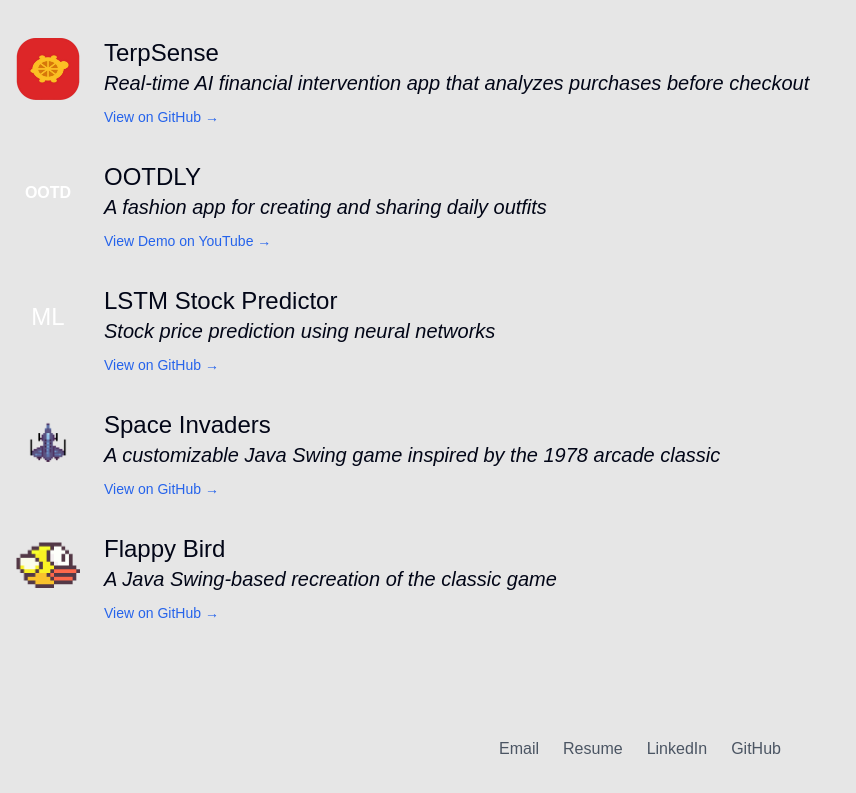
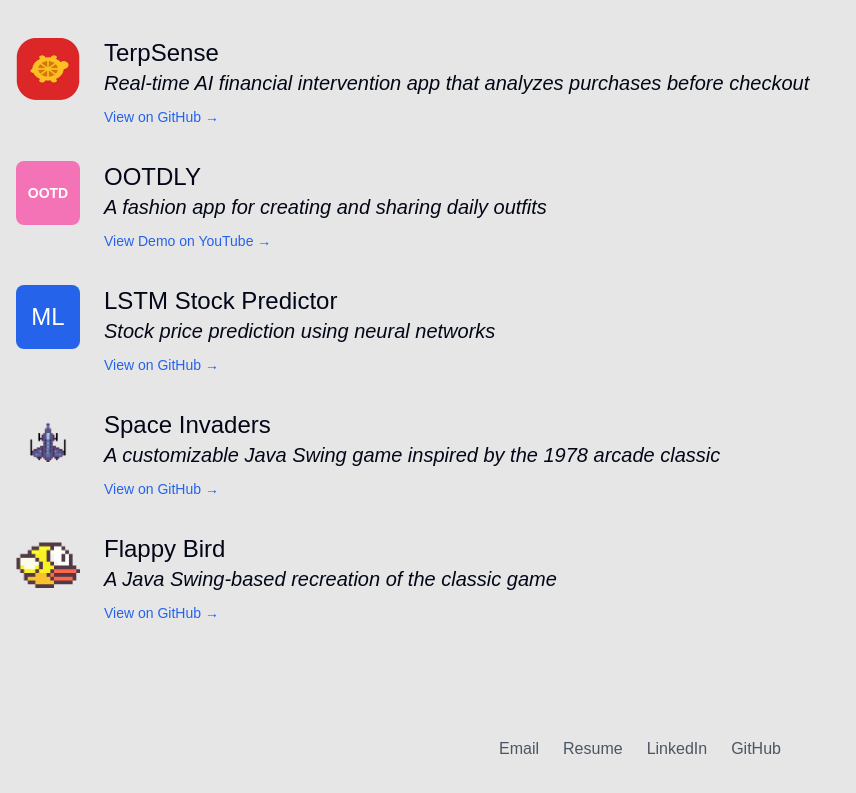
Before and after one commit to Aman-Bollam/aman-folio, a Next.js app: page / in a window 1280 px wide. Shown: the part 1541-2334 px from the top of the page, without its empty margins (0-856 px from the left). Built offline with nearby package versions, Linux system fonts and the light colour scheme; a web font is replaced by a local one.

Commit message:
Include src/data in Tailwind content scan so dynamic bg classes survive purge

```diff
--- a/tailwind.config.ts
+++ b/tailwind.config.ts
@@ -6,6 +6,7 @@
     "./src/components/**/*.{js,ts,jsx,tsx,mdx}",
     "./src/app/**/*.{js,ts,jsx,tsx,mdx}",
     "./src/slices/**/*.{js,ts,jsx,tsx,mdx}",
+    "./src/data/**/*.{js,ts,jsx,tsx,mdx}",
   ],
   theme: {},
   plugins: [],
```
